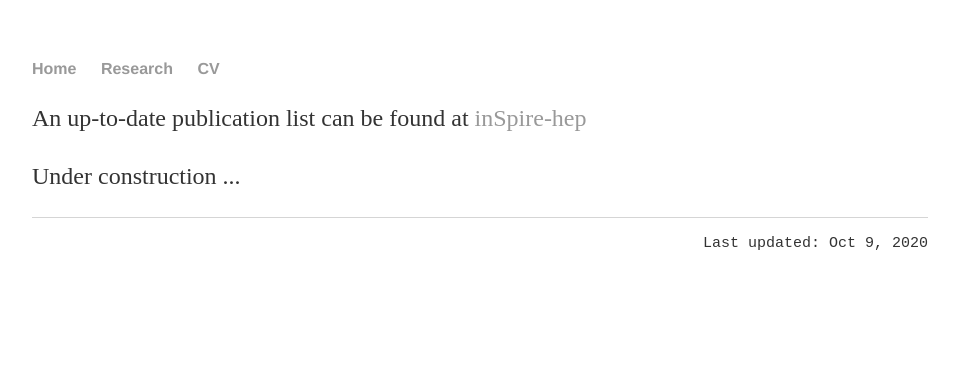
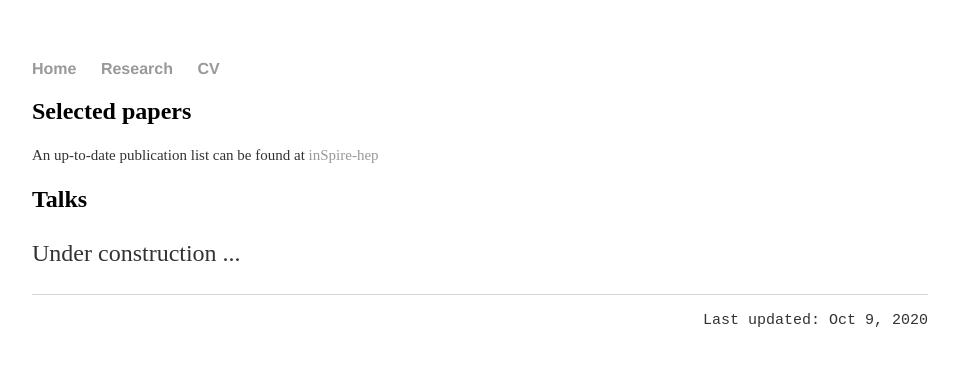
Before and after one commit to hhzou/hhzou.github.io, a Jekyll site: the page built from research/index.html, in a window 1280 px wide. Shown: the top 366 px of the page, without its empty margins (160-1119 px from the left). Built offline with Jekyll 4.4.1, drawn with Linux system fonts in a browser that asks for light colours.

Commit message:
Update index.html
add selected papers and talks

```diff
--- a/research/index.html
+++ b/research/index.html
@@ -3,7 +3,9 @@ layout: default
 title: Research
 ---
 <div class="research">
-	<p> An up-to-date publication list can be found at <a href="https://inspirehep.net/authors/1056827">inSpire-hep</a> </p>
+	<h2>Selected papers </h2>
+	<p style="font-size: 15px"> An up-to-date publication list can be found at <a href="https://inspirehep.net/authors/1056827">inSpire-hep</a> </p>
+	<h2>Talks </h2>
 	<p>
 		Under construction ...
 	</p>
```
